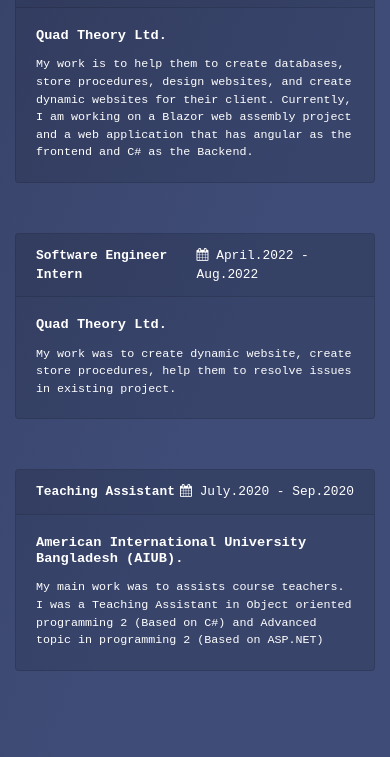
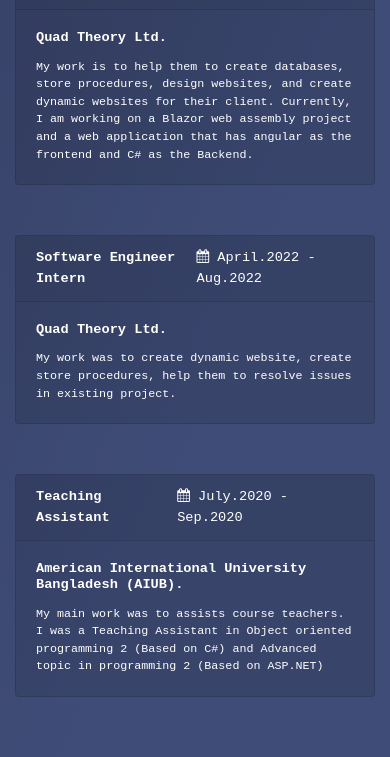
Before and after one commit to KhalidRupam/khalidrupam.github.io, a plain HTML site: page experience.html in a window 390 px wide. Shown: the part 343-1100 px from the top of the page. Drawn offline with nearby package versions, Linux system fonts and the light colour scheme; a web font is replaced by a local one.

Commit message:
Update styles.css

```diff
--- a/CSS/styles.css
+++ b/CSS/styles.css
@@ -616,7 +616,7 @@ iframe{
     font-size:5.5vw;
   }
   .HeaderText{
-    font-size: 3.3vw;
+    font-size: 3.5vw;
   }
   h5.card-title {
     font-size: 3.5vw;
```
